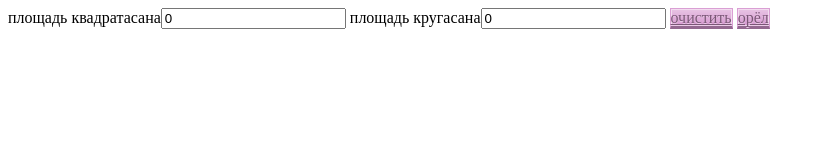
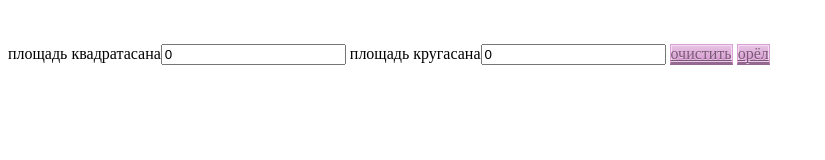
Before and after one commit to fleyta/fleyta.github.com, a plain HTML site: page js6.html in a window 1280 px wide. Shown: the whole page, without its empty margins (0-825 px from the left). Drawn offline with Linux system fonts and the light colour scheme.

Commit message:
Update js6.html

```diff
--- a/js6.html
+++ b/js6.html
@@ -90,7 +90,7 @@ ctx.stroke();
 </script>
 </head>
 <body>
-площадь квадратасана<input type="text" value="0" id="x_znach">
+<br><br>площадь квадратасана<input type="text" value="0" id="x_znach">
 площадь кругасана<input type="text" value="0" id="y_znach">
 <a href="#" onclick="clean()" class="button purple">очистить</a>
 <a href="#" onclick="er1()" class="button purple">орёл</a>
```
